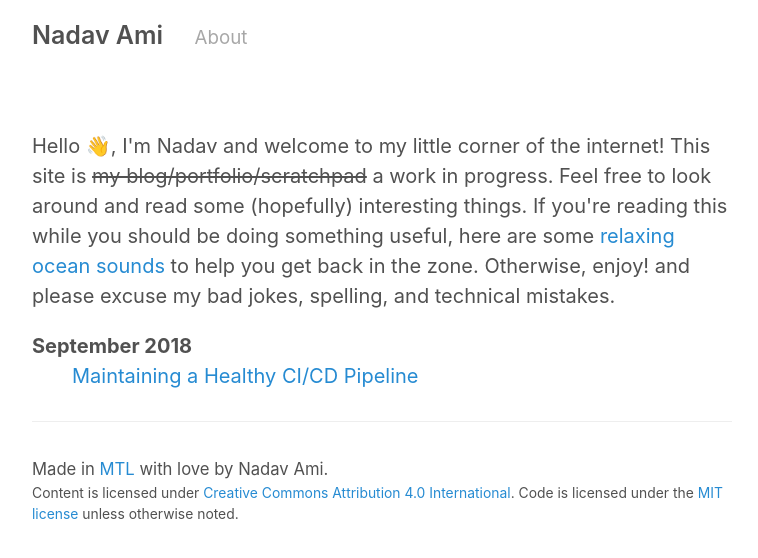
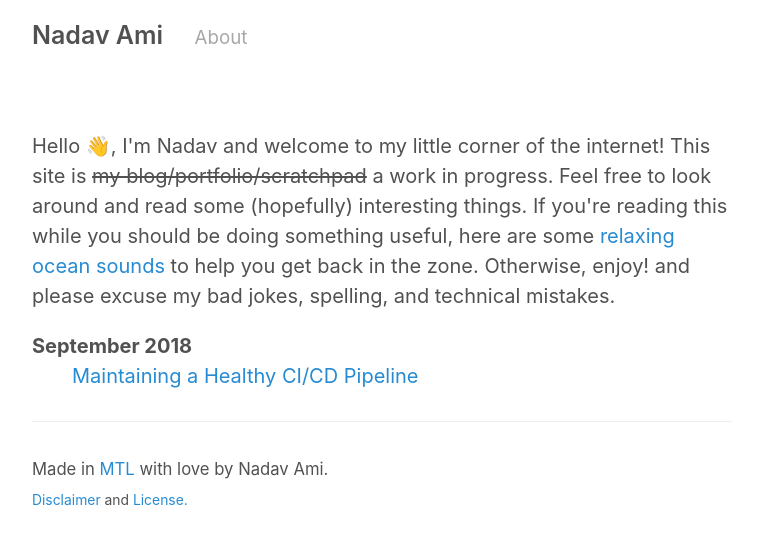
Before and after one commit to nadavami/nadavami.github.io, a Jekyll site: the page built from index.html, in a window 1280 px wide. Shown: the top 558 px of the page, without its empty margins (258-1016 px from the left). Built offline with Jekyll 4.4.1, drawn with Linux system fonts in a browser that asks for light colours; the list of posts is cut into pages by our own code.

Commit message:
Move license and disclaimer text to a separate page

```diff
--- a/_includes/footer.html
+++ b/_includes/footer.html
@@ -3,7 +3,7 @@
   <small>
     Made in <a href="https://en.wikipedia.org/wiki/Montreal" title="Montreal" target="_blank">MTL</a> with love by Nadav Ami.<br>
     <small class="license">
-      Content is licensed under <a href="https://creativecommons.org/licenses/by/4.0/" title="CC BY 4.0" target="_blank">Creative Commons Attribution 4.0 International</a>. Code is licensed under the <a href="https://opensource.org/licenses/MIT" target="_blank">MIT license</a> unless otherwise noted.
+      <a href="/licence/#disclaimer">Disclaimer</a> and <a href="/licence/#license">License.</a>
     </small>
   </small>
 </footer>
```
Also changed, not shown: license.md (added).
